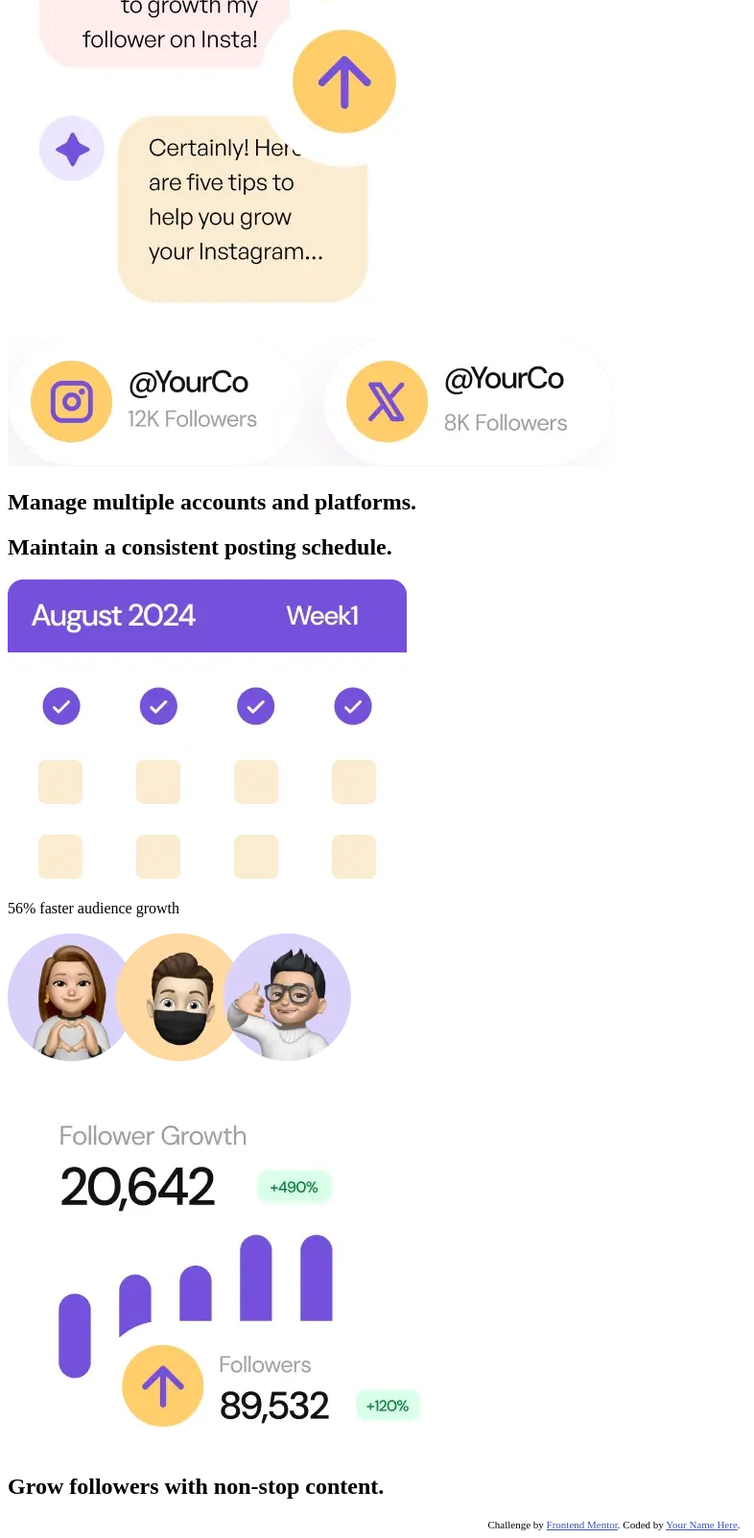
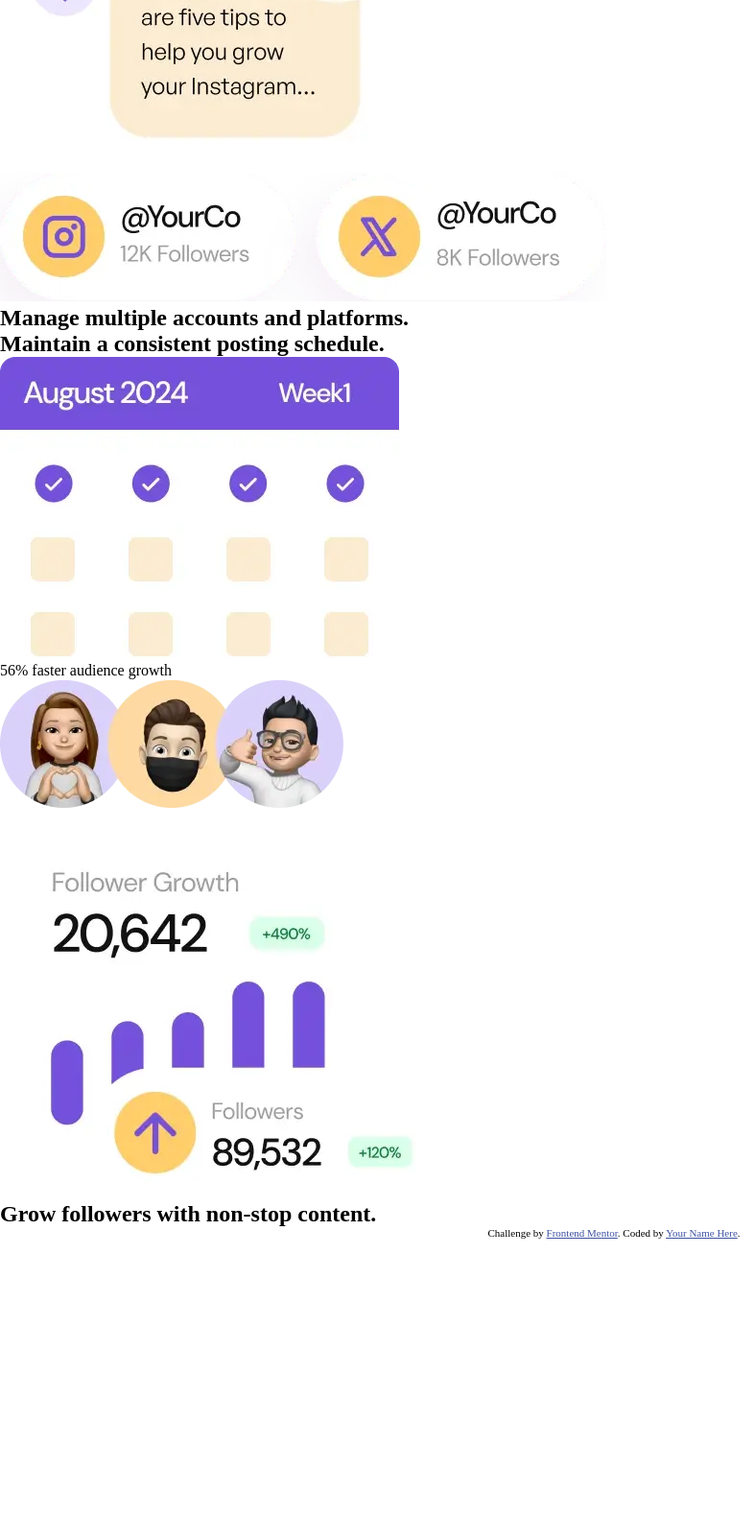
Before and after one commit to Jeff-Nas/FrontEnd-Mentor, a plain HTML site: page Bento-Grid/index.html in a window 1280 px wide. Shown: the part 1142-2745 px from the top of the page at 96% size, without its empty margins (0-786 px from the left). After the commit the page ends 2433 px from the top, so only its background shows below. Drawn offline with Linux system fonts and the light colour scheme.

Commit message:
Arquivo css criado - classe div modificada

```diff
--- a/Bento-Grid/index.html
+++ b/Bento-Grid/index.html
@@ -2,8 +2,8 @@
 <html lang="en">
 <head>
   <meta charset="UTF-8">
-  <meta name="viewport" content="width=device-width, initial-scale=1.0"> <!-- displays site properly based on user's device -->
-
+  <meta name="viewport" content="width=device-width, initial-scale=1.0">  <!-- displays site properly based on user's device -->
+  <link rel="stylesheet" href="style.css">
   <link rel="icon" type="image/png" sizes="32x32" href="./assets/images/favicon-32x32.png">
 
   <title>Frontend Mentor | Bento grid</title>
@@ -16,41 +16,43 @@
 </head>
 <body>
 
-<div class="box1"><h2>Create and schedule content <span>quicker</span></h2>.</div>
-<div class="box2">
+<section class="bento-box">
+  <div class="box b1"><h2>Create and schedule content <span>quicker</span></h2>.</div>
+  <div class="box b2">
     <h1>Social Media 10x Faster with AI</h1>
     <figure>
       <img src="assets/images/illustration-five-stars.webp" alt="5 stars">
       <figcaption>Over 4,000 5-star reviews</figcaption>
     </figure>
   </div>
-<div class="box3">
+  <div class="box b3">
     <h2>Schedule to social media.</h2>
     <figure>
       <img src="assets/images/illustration-schedule-posts.webp" alt="graphic">
       <figcaption>Optimize post timings to publish content at the perfect time for your audience.</figcaption>
     </figure>
   </div>
-<div class="box4">
+  <div class="box b4">
     <h2>Write your content using AI.</h2>
     <img src="assets/images/illustration-ai-content.webp" alt="AI content image">
   </div>
-<div class="box5">
+  <div class="box b5">
     <img src="assets/images/illustration-multiple-platforms.webp" alt="images platforms">
     <h2>Manage multiple accounts and platforms.</h2>
   </div>
-<div class="box6">
+  <div class="box b6">
     <h2>Maintain a consistent posting schedule.</h2>
     <img src="assets/images/illustration-consistent-schedule.webp" alt="">
   </div>
-<div class="box7">
+  <div class="box b7">
     <p><span>56%</span> faster audience growth</p>
     <img src="assets/images/illustration-audience-growth.webp" alt="3 faces">
   </div>
-<div class="box8">
+  <div class="box b8">
     <img src="assets/images/illustration-grow-followers.webp" alt="graphics">
     <h2>Grow followers with non-stop content.</h2>
   </div>
+</section>
 
   <!-- Social Media 10x Faster with AI
   Over 4,000 5-star reviews
--- /dev/null
+++ b/Bento-Grid/style.css
@@ -0,0 +1,4 @@
+*{
+    margin: 0;
+    padding: 0;
+}
```
Lines whose indentation alone changed are shown as unchanged.
